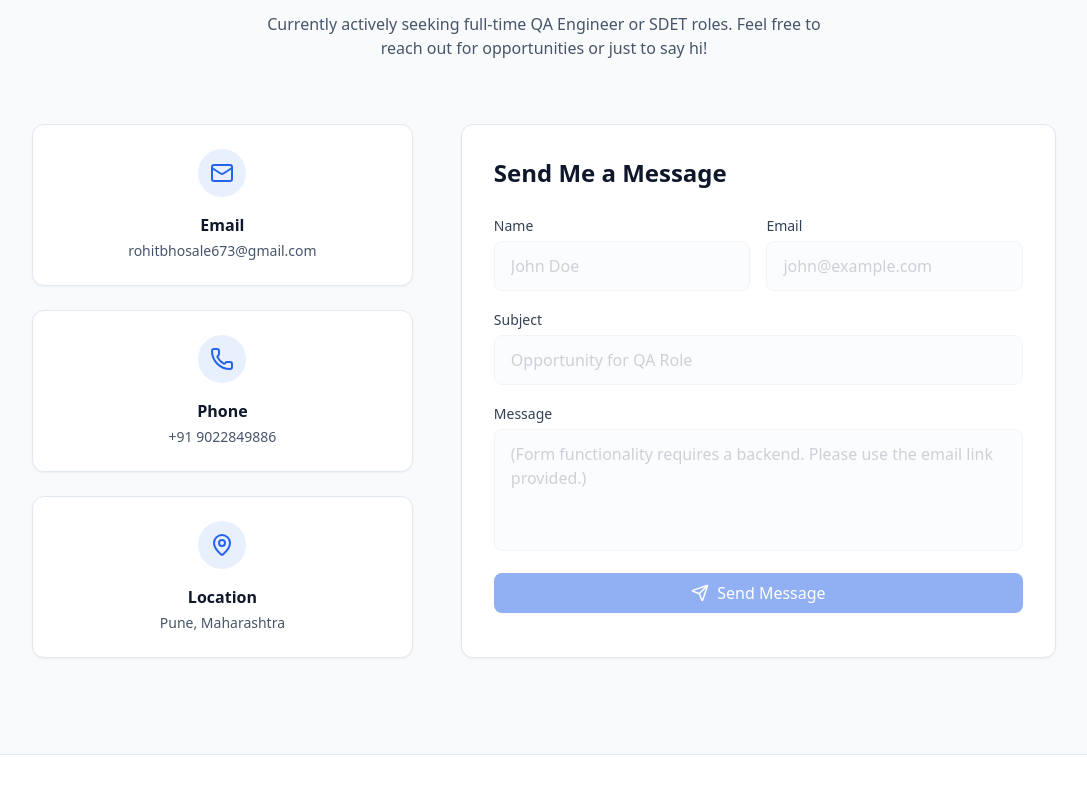
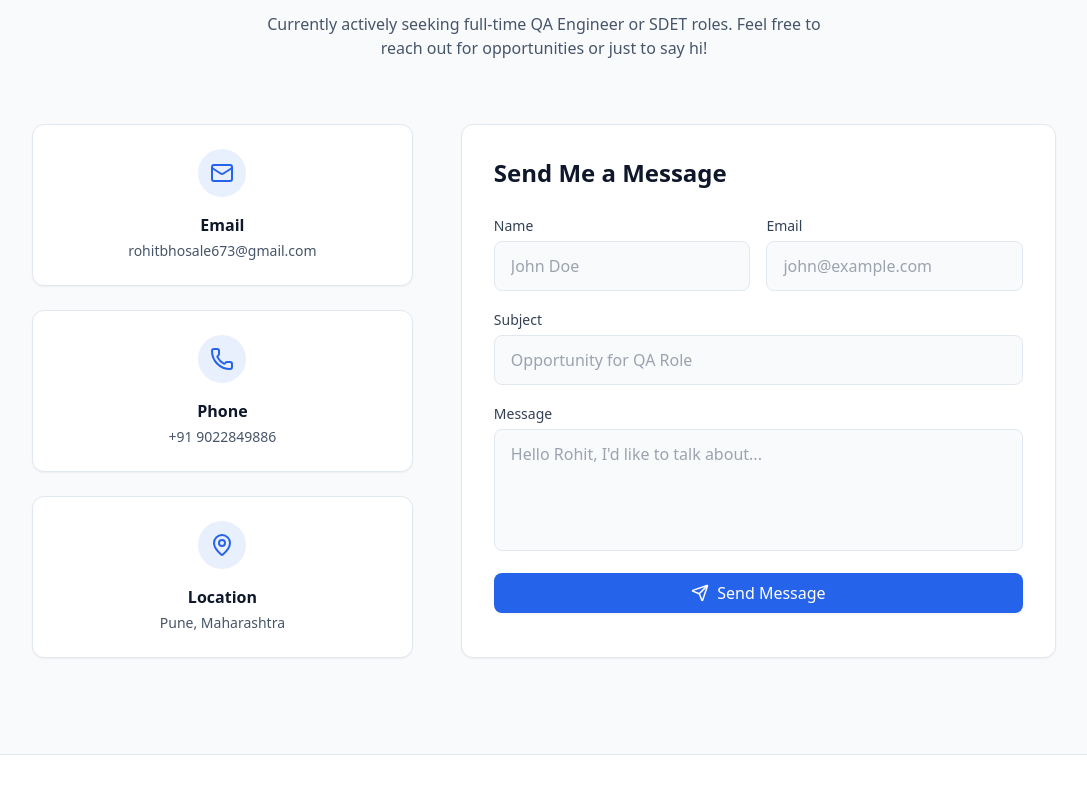
Before and after one commit to RohitBhosale673/QA-Portfolio, a React (Vite) app in the folder react-portfolio/: page / in a window 1280 px wide. Shown: the part 7383-8180 px from the top of the page, without its empty margins (96-1183 px from the left). Built offline with nearby package versions, Linux system fonts and the light colour scheme.

Commit message:
first commit

```diff
--- a/react-portfolio/src/components/Contact.jsx
+++ b/react-portfolio/src/components/Contact.jsx
@@ -1,8 +1,46 @@
-import React from 'react';
+import React, { useState } from 'react';
 import { motion } from 'framer-motion';
-import { Mail, Phone, MapPin, Linkedin, Github, Send } from 'lucide-react';
+import { Mail, Phone, MapPin, Send, CheckCircle, AlertCircle } from 'lucide-react';
 
 const Contact = () => {
+    const [formData, setFormData] = useState({
+        name: '',
+        email: '',
+        subject: '',
+        message: ''
+    });
+    const [status, setStatus] = useState('idle'); // idle, loading, success, error
+
+    const handleChange = (e) => {
+        const { name, value } = e.target;
+        setFormData(prev => ({ ...prev, [name]: value }));
+    };
+
+    const handleSubmit = async (e) => {
+        e.preventDefault();
+        setStatus('loading');
+
+        try {
+            const response = await fetch('https://formspree.io/f/rohitbhosale673@gmail.com', {
+                method: 'POST',
+                headers: {
+                    'Content-Type': 'application/json'
+                },
+                body: JSON.stringify(formData)
+            });
+
+            if (response.ok) {
+                setStatus('success');
+                setFormData({ name: '', email: '', subject: '', message: '' });
+                setTimeout(() => setStatus('idle'), 5000);
+            } else {
+                setStatus('error');
+            }
+        } catch (error) {
+            setStatus('error');
+        }
+    };
+
     return (
         <section id="contact" className="py-24 bg-slate-50 dark:bg-qa-dark relative overflow-hidden">
             <div className="container mx-auto px-4 md:px-8">
@@ -50,7 +88,7 @@ const Contact = () => {
                         </div>
                     </motion.div>
 
-                    {/* Contact Form Placeholder (Right Side) */}
+                    {/* Contact Form (Right Side) */}
                     <motion.div
                         initial={{ opacity: 0, x: 30 }}
                         whileInView={{ opacity: 1, x: 0 }}
@@ -58,29 +96,100 @@ const Contact = () => {
                         className="lg:col-span-3 qa-card p-8 bg-white dark:bg-[#1a2333]"
                     >
                         <h3 className="text-2xl font-bold text-slate-900 dark:text-white mb-6">Send Me a Message</h3>
-                        <form className="space-y-4" onSubmit={(e) => e.preventDefault()}>
+
+                        {status === 'success' ? (
+                            <motion.div
+                                initial={{ opacity: 0, scale: 0.9 }}
+                                animate={{ opacity: 1, scale: 1 }}
+                                className="flex flex-col items-center justify-center py-12 text-center"
+                            >
+                                <div className="w-16 h-16 bg-green-100 dark:bg-green-900/30 text-green-600 dark:text-green-400 rounded-full flex items-center justify-center mb-4">
+                                    <CheckCircle size={32} />
+                                </div>
+                                <h4 className="text-xl font-bold text-slate-900 dark:text-white mb-2">Message Sent!</h4>
+                                <p className="text-slate-600 dark:text-slate-400">Thank you for reaching out. I'll get back to you as soon as possible.</p>
+                                <button
+                                    onClick={() => setStatus('idle')}
+                                    className="mt-6 text-qa-blue font-medium hover:underline"
+                                >
+                                    Send another message
+                                </button>
+                            </motion.div>
+                        ) : (
+                            <form className="space-y-4" onSubmit={handleSubmit}>
+                                {status === 'error' && (
+                                    <div className="p-4 bg-red-100 dark:bg-red-900/20 text-red-600 dark:text-red-400 rounded-lg flex items-center gap-3 text-sm">
+                                        <AlertCircle size={18} />
+                                        <span>Oops! Something went wrong. Please try again or use the email link.</span>
+                                    </div>
+                                )}
+
                                 <div className="grid md:grid-cols-2 gap-4">
                                     <div className="space-y-1">
                                         <label className="text-sm font-medium text-slate-700 dark:text-slate-300">Name</label>
-                                    <input type="text" className="w-full px-4 py-3 rounded-lg border border-slate-200 dark:border-slate-700 bg-slate-50 dark:bg-slate-800/50 text-slate-900 dark:text-white focus:outline-none focus:ring-2 focus:ring-qa-blue disabled:opacity-50" placeholder="John Doe" disabled />
+                                        <input
+                                            type="text"
+                                            name="name"
+                                            value={formData.name}
+                                            onChange={handleChange}
+                                            className="w-full px-4 py-3 rounded-lg border border-slate-200 dark:border-slate-700 bg-slate-50 dark:bg-slate-800/50 text-slate-900 dark:text-white focus:outline-none focus:ring-2 focus:ring-qa-blue"
+                                            placeholder="John Doe"
+                                            required
+                                        />
                                     </div>
                                     <div className="space-y-1">
                                         <label className="text-sm font-medium text-slate-700 dark:text-slate-300">Email</label>
-                                    <input type="email" className="w-full px-4 py-3 rounded-lg border border-slate-200 dark:border-slate-700 bg-slate-50 dark:bg-slate-800/50 text-slate-900 dark:text-white focus:outline-none focus:ring-2 focus:ring-qa-blue disabled:opacity-50" placeholder="john@example.com" disabled />
+                                        <input
+                                            type="email"
+                                            name="email"
+                                            value={formData.email}
+                                            onChange={handleChange}
+                                            className="w-full px-4 py-3 rounded-lg border border-slate-200 dark:border-slate-700 bg-slate-50 dark:bg-slate-800/50 text-slate-900 dark:text-white focus:outline-none focus:ring-2 focus:ring-qa-blue"
+                                            placeholder="john@example.com"
+                                            required
+                                        />
                                     </div>
                                 </div>
                                 <div className="space-y-1">
                                     <label className="text-sm font-medium text-slate-700 dark:text-slate-300">Subject</label>
-                                <input type="text" className="w-full px-4 py-3 rounded-lg border border-slate-200 dark:border-slate-700 bg-slate-50 dark:bg-slate-800/50 text-slate-900 dark:text-white focus:outline-none focus:ring-2 focus:ring-qa-blue disabled:opacity-50" placeholder="Opportunity for QA Role" disabled />
+                                    <input
+                                        type="text"
+                                        name="subject"
+                                        value={formData.subject}
+                                        onChange={handleChange}
+                                        className="w-full px-4 py-3 rounded-lg border border-slate-200 dark:border-slate-700 bg-slate-50 dark:bg-slate-800/50 text-slate-900 dark:text-white focus:outline-none focus:ring-2 focus:ring-qa-blue"
+                                        placeholder="Opportunity for QA Role"
+                                        required
+                                    />
                                 </div>
                                 <div className="space-y-1">
                                     <label className="text-sm font-medium text-slate-700 dark:text-slate-300">Message</label>
-                                <textarea rows="4" className="w-full px-4 py-3 rounded-lg border border-slate-200 dark:border-slate-700 bg-slate-50 dark:bg-slate-800/50 text-slate-900 dark:text-white focus:outline-none focus:ring-2 focus:ring-qa-blue disabled:opacity-50 resize-none" placeholder="(Form functionality requires a backend. Please use the email link provided.)" disabled></textarea>
+                                    <textarea
+                                        name="message"
+                                        value={formData.message}
+                                        onChange={handleChange}
+                                        rows="4"
+                                        className="w-full px-4 py-3 rounded-lg border border-slate-200 dark:border-slate-700 bg-slate-50 dark:bg-slate-800/50 text-slate-900 dark:text-white focus:outline-none focus:ring-2 focus:ring-qa-blue resize-none"
+                                        placeholder="Hello Rohit, I'd like to talk about..."
+                                        required
+                                    ></textarea>
                                 </div>
-                            <button disabled type="button" className="qa-btn-primary w-full justify-center opacity-50 cursor-not-allowed mt-2">
-                                <Send size={18} /> Send Message
+                                <button
+                                    type="submit"
+                                    disabled={status === 'loading'}
+                                    className={`qa-btn-primary w-full justify-center mt-2 ${status === 'loading' ? 'opacity-70 cursor-not-allowed' : ''}`}
+                                >
+                                    {status === 'loading' ? (
+                                        <div className="flex items-center gap-2">
+                                            <div className="w-4 h-4 border-2 border-white/30 border-t-white rounded-full animate-spin"></div>
+                                            Sending...
+                                        </div>
+                                    ) : (
+                                        <><Send size={18} /> Send Message</>
+                                    )}
                                 </button>
                             </form>
+                        )}
                     </motion.div>
 
                 </div>
```
Lines whose indentation alone changed are shown as unchanged.
